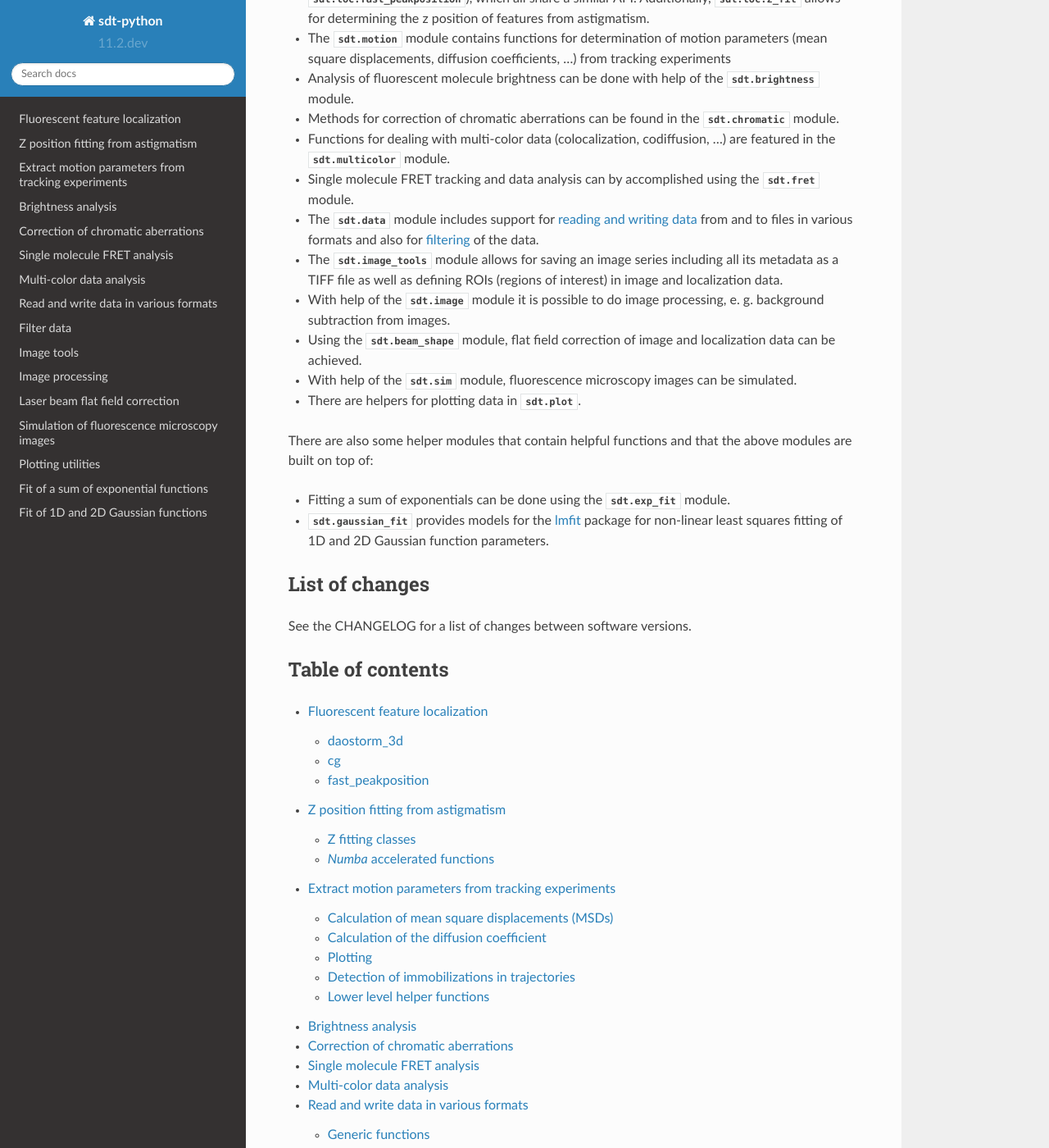
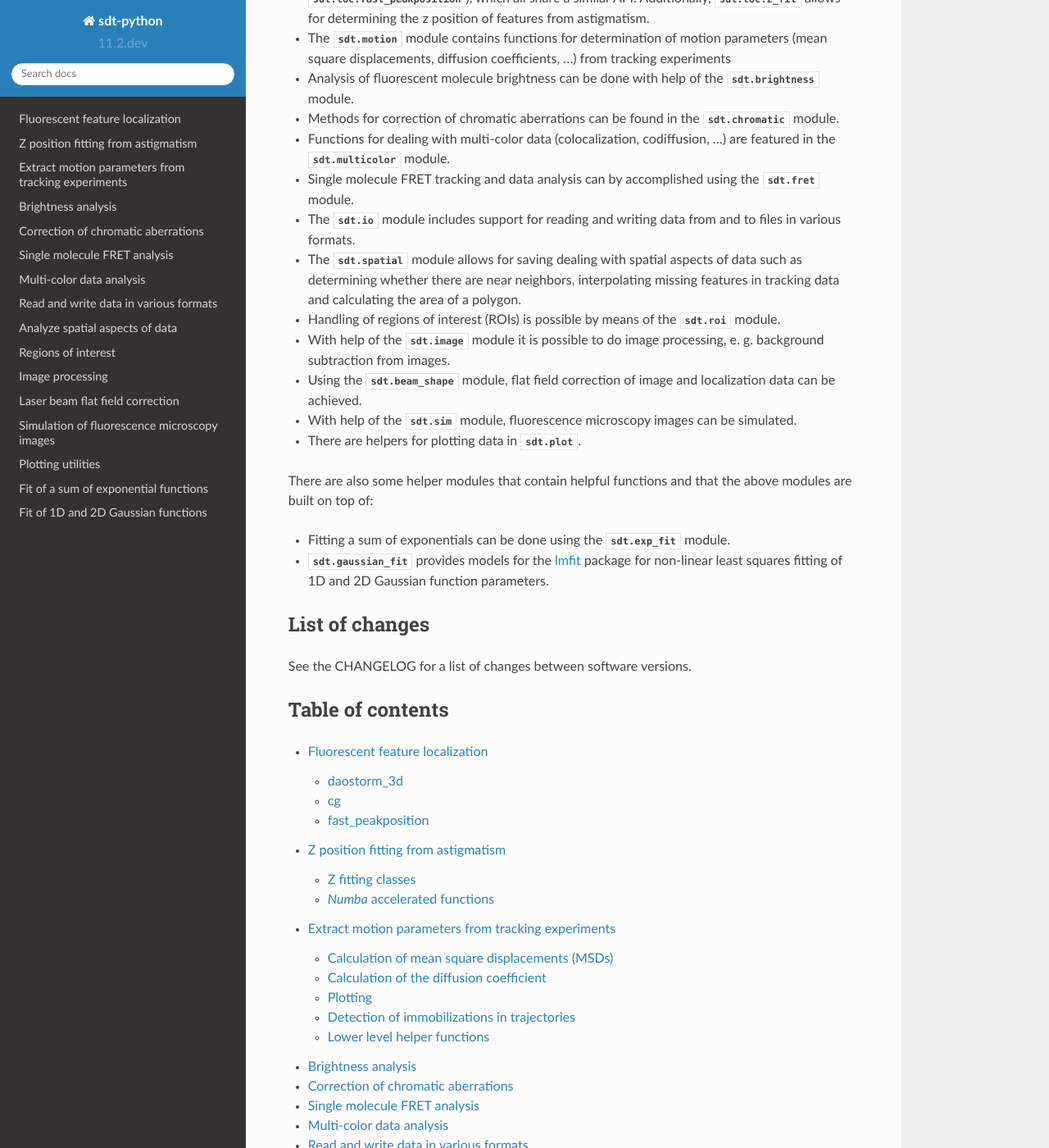
Before and after one commit to schuetzgroup/sdt-python, a Sphinx documentation site: the page built from doc/index.rst, in a window 1280 px wide and 1400 px high, scrolled down 328 px. Shown: the whole window at 82% size. Built offline with Sphinx 7.4.7 and the Read the Docs theme 2.0.0, drawn with Linux system fonts in a browser that asks for light colours; some of the changed text lies outside the part shown.

Commit message:
Documentation update
Update docs after massive reorganization of modules

```diff
--- a/doc/index.rst
+++ b/doc/index.rst
@@ -30,12 +30,14 @@ Overview
   are featured in the :py:mod:`sdt.multicolor` module.
 - Single molecule FRET tracking and data analysis can by accomplished using
   the :py:mod:`sdt.fret` module.
-- The :py:mod:`sdt.data` module includes support for :ref:`reading and
-  writing data <data_read_write>` from and to files in various formats and
-  also for :ref:`filtering <data_filter>` of the data.
-- The :py:mod:`sdt.image_tools` module allows for saving an image
-  series including all its metadata as a TIFF file as well as defining ROIs
-  (regions of interest) in image and localization data.
+- The :py:mod:`sdt.io` module includes support for reading and writing data
+  from and to files in various formats.
+- The :py:mod:`sdt.spatial` module allows for saving dealing with spatial
+  aspects of data such as determining whether there are near neighbors,
+  interpolating missing features in tracking data and calculating the area of a
+  polygon.
+- Handling of regions of interest (ROIs) is possible by means of the
+  :py:mod:`sdt.roi` module.
 - With help of the :py:mod:`sdt.image` module it is possible to
   do image processing, e. g. background subtraction from images.
 - Using the :py:mod:`sdt.beam_shape` module, flat field correction of image
@@ -74,9 +76,9 @@ Table of contents
   chromatic
   fret
   multicolor
-  data_file
-  data_filter
-  image_tools
+  io
+  spatial
+  roi
   image_processing
   beam_shape
   sim
--- a/doc/sim.rst
+++ b/doc/sim.rst
@@ -7,6 +7,8 @@ Each fluorophore appears in the microscope as a diffraction limited spot. The
 whole image is made up by the superposition of such spots. This module provides
 functions to simulate images like that.
 
+.. autofunction:: simulate_gauss
+
 .. autofunction:: gauss_psf
 .. autofunction:: gauss_psf_numba
 .. autofunction:: gauss_psf_full
```
Also changed, not shown: doc/data_file.rst (deleted, +0 -38 lines), doc/data_filter.rst (deleted, +0 -16 lines), doc/image_tools.rst (deleted, +0 -26 lines), doc/io.rst (added, +81 -0 lines), doc/roi.rst (added, +29 -0 lines), doc/spatial.rst (added, +12 -0 lines), 2 other files.
